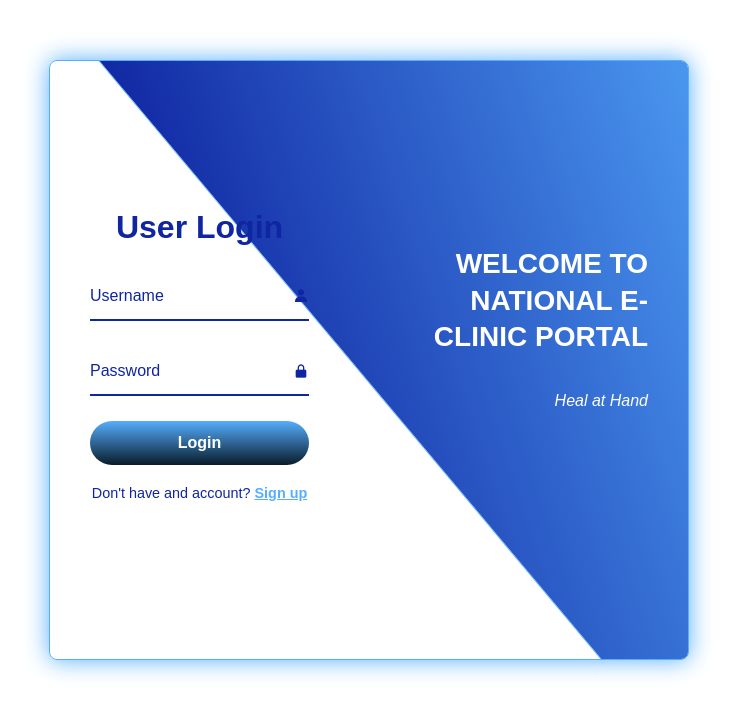
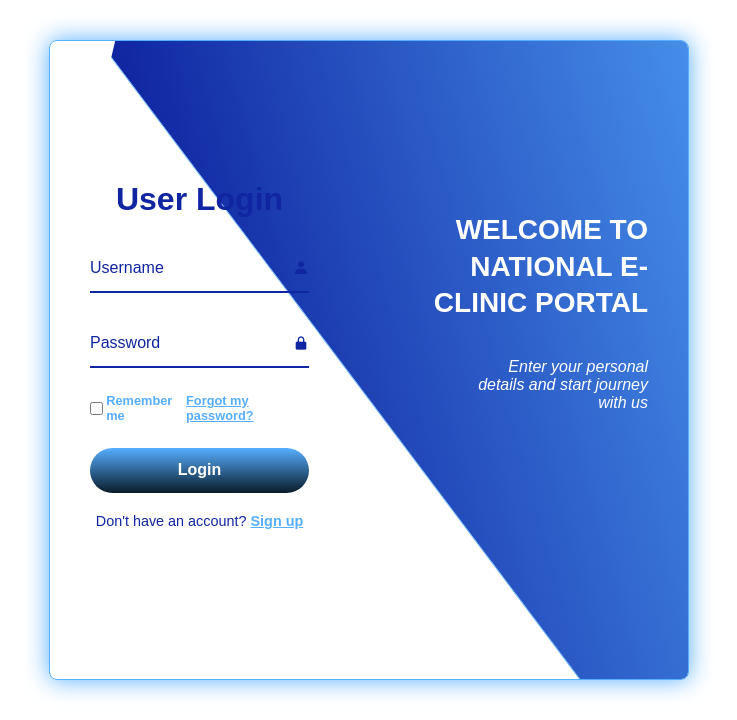
Before and after one commit to Pebhashi-Tharushika/national-e-clinic-portal, a PHP site: page /national-e-clinic-portal/register-and-login.php in a window 1280 px wide. Shown: the part 80-800 px from the top of the page, without its empty margins (271-1008 px from the left). Run offline with PHP 8.4, Linux system fonts and the light colour scheme.

Commit message:
modify design of register and login page

```diff
--- a/js/register-and-login.js
+++ b/js/register-and-login.js
@@ -3,13 +3,22 @@ document.addEventListener("DOMContentLoaded", () => {
   const loginLink = document.querySelector(".login-link");
   const container = document.querySelector(".login-container");
 
+  // Function to update the URL query parameter
+  const updateQueryParam = (key, value) => {
+      const url = new URL(window.location);
+      url.searchParams.set(key, value);
+      window.history.pushState({}, '', url); // Update URL without reloading
+  };
+
   registerLink.addEventListener("click", (e) => {
       e.preventDefault();
       container.classList.add("active");
+      updateQueryParam('action', 'register');  // Set action=register
   });
 
   loginLink.addEventListener("click", (e) => {
       e.preventDefault();
       container.classList.remove("active");
+      updateQueryParam('action', 'login');  // Set action=login
   });
 });
--- a/register-and-login.php
+++ b/register-and-login.php
@@ -35,34 +35,50 @@
       <span class="bg-animate-login"></span>
 
       <div class="form-box login">
-        <h2 class="animation" style="--hidden-rate:0;--display-rate:21">User Login</h2>
-        <form action="includes/login.inc.php" method="post">
+        <h2 class="animation" style="--hidden-rate:0;--display-rate:22">User Login</h2>
+        <form action="/national-e-clinic-portal/includes/login.inc.php" method="post">
 
-          <div class="input-box animation" style="--hidden-rate:1;--display-rate:22">
-            <input type="text" id="fname" name="uid" required>
+          <div class="input-box animation" style="--hidden-rate:1;--display-rate:23">
+            <input type="text" id="fname" name="username" required>
             <label>Username</label>
             <i class='bx bxs-user'></i>
           </div>
 
-          <div class="input-box animation" style="--hidden-rate:2;--display-rate:23">
+          <div class="input-box animation" style="--hidden-rate:2;--display-rate:24">
             <input type="password" id="fname" name="pwd" required>
             <label>Password</label>
             <i class='bx bxs-lock-alt'></i>
           </div>
 
+          <div class="pwd-forgot-remember animation" style="--hidden-rate:3;--display-rate:25">
+
+            <div id="remember-me">
+              <input type="checkbox" id="remember-check">
+              <label id="lbl-remember-me" for="remember-check">Remember me</label>
+            </div>
+
+            <div id="pwd-forgot">
+              <a href="#" class="pwd-forgot-link">Forgot my password?</a>
+            </div>
+
+          </div>
+
+
+
           <button type="submit" name="submit1" class="btn animation"
-            style="--hidden-rate:3;--display-rate:24">Login</button>
+            style="--hidden-rate:3;--display-rate:25">Login</button>
 
-          <div class="logreg-link animation" style="--hidden-rate:4;--display-rate:25">
-            <p>Don't have and account? <a href="#" class="register-link">Sign up</a></p>
+          <div class="logreg-link animation" style="--hidden-rate:4;--display-rate:26">
+            <p>Don't have an account? <a href="#" class="register-link">Sign up</a></p>
           </div>
 
         </form>
       </div>
 
       <div class="info-text login">
-        <h2 class="animation" style="--hidden-rate:0;--display-rate:20">Welcome to National E-Clinic Portal</h2><br><br>
-        <p class="animation" style="--hidden-rate:1;--display-rate:21">Heal at Hand</p>
+        <h2 class="animation" style="--hidden-rate:0;--display-rate:22">Welcome to National E-Clinic Portal</h2><br><br>
+        <p class="animation" style="--hidden-rate:1;--display-rate:23">Enter your personal details and start journey
+          with us</p>
       </div>
 
       <!-- to register -->
@@ -71,7 +87,7 @@
       <div class="form-box register">
         <h2 class="animation" style="--hidden-rate:17;--display-rate:0">Sign up</h2>
 
-        <form action="includes/signup.inc.php" method="post">
+        <form action="/national-e-clinic-portal/includes/signup.inc.php" method="post">
 
           <div class="input-box animation" style="--hidden-rate:18;--display-rate:1">
             <input type="text" name="name" required>
@@ -79,43 +95,57 @@
             <i class='bx bxs-user'></i>
           </div>
 
-          <div class="input-box animation" style="--hidden-rate:20;--display-rate:3">
+          <div class="input-box animation" style="--hidden-rate:19;--display-rate:2">
             <input type="text" name="email" required>
             <label>Email</label>
             <i class='bx bxs-envelope'></i>
+            <span id="emailError" class="error-message"></span>
           </div>
 
-          <div class="input-box animation" style="--hidden-rate:19;--display-rate:2">
-            <input type="text" name="uid" required>
-            <label>Username</label>
-            <i class='bx bxs-id-card'></i>
+          <div class="input-box animation" style="--hidden-rate:20;--display-rate:3">
+            <input type="password" name="pwd" required>
+            <label>Password</label>
+            <i class='bx bxs-lock-alt'></i>
+            <span id="passwordError" class="error-message"></span>
+          </div>
+
+          <div class="input-box animation" style="--hidden-rate:20;--display-rate:3">
+            <input type="password" name="pwdrepeat" required>
+            <label>Confirm Password</label>
+            <i class='bx bxs-lock-alt'></i>
+            <span id="confirmPasswordError" class="error-message"></span>
           </div>
 
           <div class="input-box animation" style="--hidden-rate:21;--display-rate:4">
-            <input type="password" name="pwd" required>
-            <label>Password</label>
-            <i class='bx bxs-lock-alt'></i>
+            <select name="role" required>
+              <option value="" disabled selected hidden></option>
+              <option value="user">User</option>
+              <option value="admin">Admin</option>
+            </select>
+            <label>Role</label>
+            <span id="selectRoleError" class="error-message"></span>
           </div>
 
-          <div class="input-box animation" style="--hidden-rate:21;--display-rate:4">
-            <input type="password" name="pwdrepeat" required>
-            <label> Confirm Password</label>
-            <i class='bx bxs-lock-alt'></i>
+          <div id="agreement" class="animation" style="--hidden-rate:22;--display-rate:5">
+            By creating an account, you agree to our
+            <a href="http://localhost/national-e-clinic-portal/index.php?page=tac" target="_blank" rel="noopener noreferrer">Terms of Use</a> and
+            <a href="http://localhost/national-e-clinic-portal/index.php?page=privacy-policy" target="_blank" rel="noopener noreferrer">Privacy
+              Policy</a>.
           </div>
 
-
-          <button name="submit" type="submit" class="btn animation" style="--hidden-rate:22;--display-rate:5">Sign
+          <button name="submit" type="submit" class="btn animation" style="--hidden-rate:23;--display-rate:6">Sign
             up</button>
 
-          <div class="logreg-link animation" style="--hidden-rate:23;--display-rate:6">
-            <p>Already have and account? <a href="#" class="login-link ">Log in</a></p>
+          <div class="logreg-link animation" style="--hidden-rate:24;--display-rate:7">
+            <p>Already have an account? <a href="#" class="login-link ">Log in</a></p>
           </div>
         </form>
       </div>
 
       <div class="info-text register">
         <h2 class="animation" style="--hidden-rate:17;--display-rate:0">Welcome to National E-Clinic Portal</h2><br><br>
-        <p class="animation" style="--hidden-rate:18;--display-rate:1">Heal at Hand</p>
+        <p class="animation" style="--hidden-rate:18;--display-rate:1">To keep connected with us please login with your
+          personal info</p>
       </div>
 
     </div>
--- a/style/register-and-login.css
+++ b/style/register-and-login.css
@@ -36,7 +36,7 @@ body {
 
 .login-container {
   width: 50%;
-  height: 75vh;
+  height: 80vh;
   border-radius: 0.5rem;
   background: transparent;
   border: 1px solid var(--color-4);
@@ -71,7 +71,8 @@ body {
   margin: 1.5625rem 0;
 }
 
-.input-box input {
+.input-box input,
+.input-box select {
   width: 100%;
   height: 100%;
   background: transparent;
@@ -148,8 +153,40 @@ body {
   transform: translateX(-120%);
   opacity: 0;
   filter: blur(10px);
-  transition: 0.7s ease;
   transition-delay: calc(.1s * var(--hidden-rate));
+}
+
+.pwd-forgot-remember{
+  margin: 1.5625rem 0;
+  display: flex;
+  justify-content: space-between;
+  align-items: center;
+}
+
+.pwd-forgot-remember #pwd-forgot .pwd-forgot-link,
+.pwd-forgot-remember #remember-me{
+  font-size: 0.8rem;
+  color: var(--color-4);
+  font-weight: bold;
+}
+
+.pwd-forgot-remember #remember-me,
+.pwd-forgot-remember #pwd-forgot {
+  display: flex;
+  align-items: center;
+}
+
+.pwd-forgot-remember #remember-me{
+  gap: 0.2rem;
+}
+
+.pwd-forgot-remember #remember-me #remember-check,
+.pwd-forgot-remember #remember-me #lbl-remember-me{
+  cursor: pointer;
+}
+
+.pwd-forgot-remember #pwd-forgot .pwd-forgot-link{
+  text-decoration: underline;
 }
 
 
@@ -268,7 +316,11 @@ body {
 .login-wrapper .login-container .info-text.login {
   right: 0;
   text-align: right;
-  padding: 0 2.5rem 4rem;
+  padding: 0 2.5rem 6rem;
+}
+
+.login-wrapper .login-container .info-text.login p{
+  padding-left: 4rem;
 }
 
 .login-wrapper .login-container .info-text.login .animation {
@@ -291,7 +343,7 @@ body {
 .login-wrapper .login-container .info-text.register {
   left: 0;
   text-align: left;
-  padding: 0  0 4rem 2.5rem;
+  padding: 0  0 6rem 2.5rem;
   pointer-events: none;
 }
 
@@ -322,13 +378,13 @@ body {
   top: -1rem;
   right: 0;
   width: 115%;
-  height: 120%;
+  height: 125%;
   background: linear-gradient(45deg, var(--color-1), var(--color-4));
   border-bottom: 1px solid var(--color-4);
-  transform: rotate(10deg) skewY(40deg);
+  transform: rotate(13deg) skewY(40deg);
   transform-origin: bottom right;
   transition: 1.5s ease;
-  transition-delay: 1.6s;
+  transition-delay: 2s;
 
 }
 
```
Also changed, not shown: other parts of style/register-and-login.css (+32 -5 lines), includes/functions.inc.php (added, +106 -0 lines), includes/signup.inc.php (added, +119 -0 lines). Lines whose indentation alone changed are shown as unchanged.
